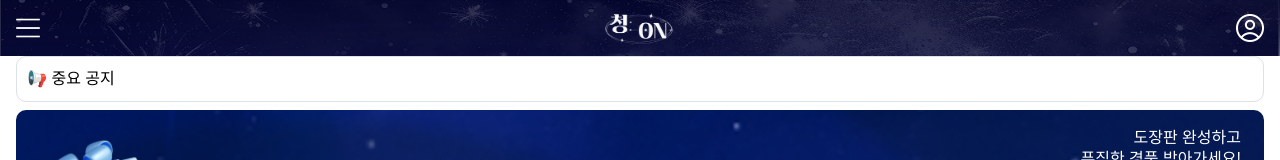
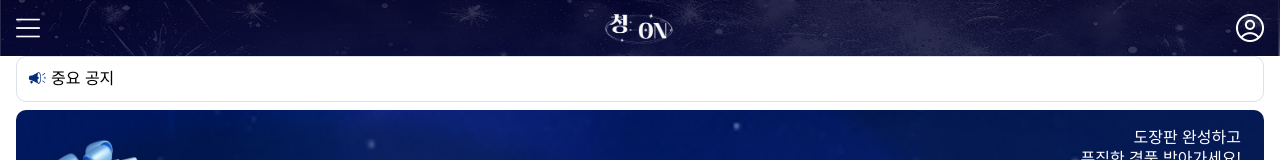
Before and after one commit to LUCAUS-Likelion14th/FrontEnd, a Next.js app: page / in a window 1280 px wide. Shown: the top 160 px of the page. Built offline with nearby package versions, Linux system fonts and the light colour scheme; no server answers.

Commit message:
feat: 1차 QA 반영

```diff
--- a/src/app/booth/page.tsx
+++ b/src/app/booth/page.tsx
@@ -90,10 +90,10 @@ export default function BoothPage() {
           <div className="relative w-full h-[240px] bg-[#D9D9D9] rounded-[10px] flex items-center justify-center">
             <span className="text-text-sub text-base">지도</span>
             <div className="absolute right-4 bottom-5 flex flex-col gap-2">
-              <button className="w-7 h-7 bg-white rounded-full shadow flex items-center justify-center text-lg leading-none">
+              <button className="w-7 h-7 bg-white rounded-full shadow-[0px_3px_1.5px_rgba(0,0,0,0.25)] flex items-center justify-center text-lg leading-none">
                 +
               </button>
-              <button className="w-7 h-7 bg-white rounded-full shadow flex items-center justify-center text-lg leading-none">
+              <button className="w-7 h-7 bg-white rounded-full shadow-[0px_3px_1.5px_rgba(0,0,0,0.25)] flex items-center justify-center text-lg leading-none">
                 −
               </button>
             </div>
--- /dev/null
+++ b/src/assets/index.ts
@@ -0,0 +1 @@
+export * from './webp';
--- /dev/null
+++ b/src/assets/webp/index.ts
@@ -0,0 +1,3 @@
+import noticeIcon from './notice-icon.webp';
+
+export { noticeIcon } ;
--- a/src/components/pages/home/NoticeBanner.tsx
+++ b/src/components/pages/home/NoticeBanner.tsx
@@ -1,5 +1,7 @@
+import Image from "next/image";
 import Marquee from "@/components/ui/Marquee";
 import type { ActiveNotice } from "@/types/home";
+import { noticeIcon } from "@/assets"
 
 interface Props {
   notice: ActiveNotice | null;
@@ -8,7 +10,10 @@ interface Props {
 export function NoticeBanner({ notice }: Props) {
   return (
     <div className="flex flex-row gap-2 whitespace-nowrap w-full p-2.5 rounded-[10px] bg-white text-black border-text-sub2 border">
-      <div>📢 중요 공지</div>
+      <div className="flex items-center gap-1 shrink-0">
+        <Image src={noticeIcon} alt="공지" width={20} height={20} />
+        <span>중요 공지</span>
+      </div>
       <Marquee text={notice?.title ?? ""} />
     </div>
   );
```
Also changed, not shown: src/assets/webp/notice-icon.webp (added).
